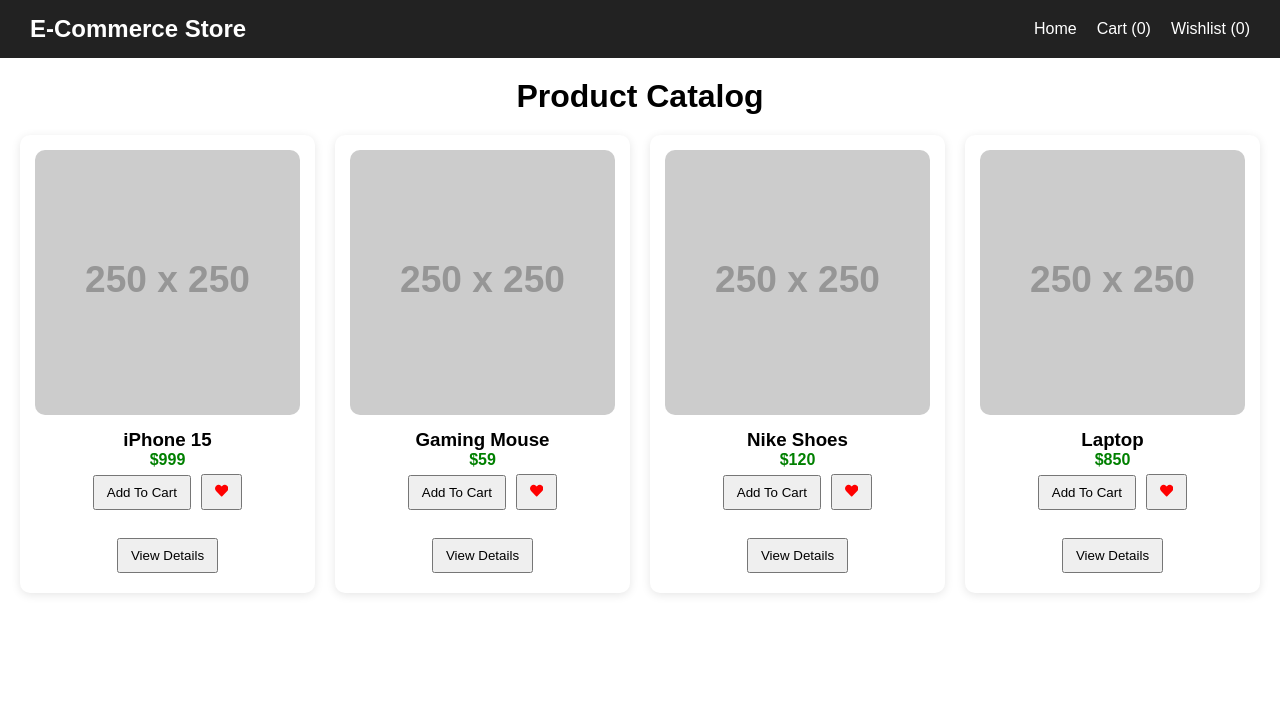
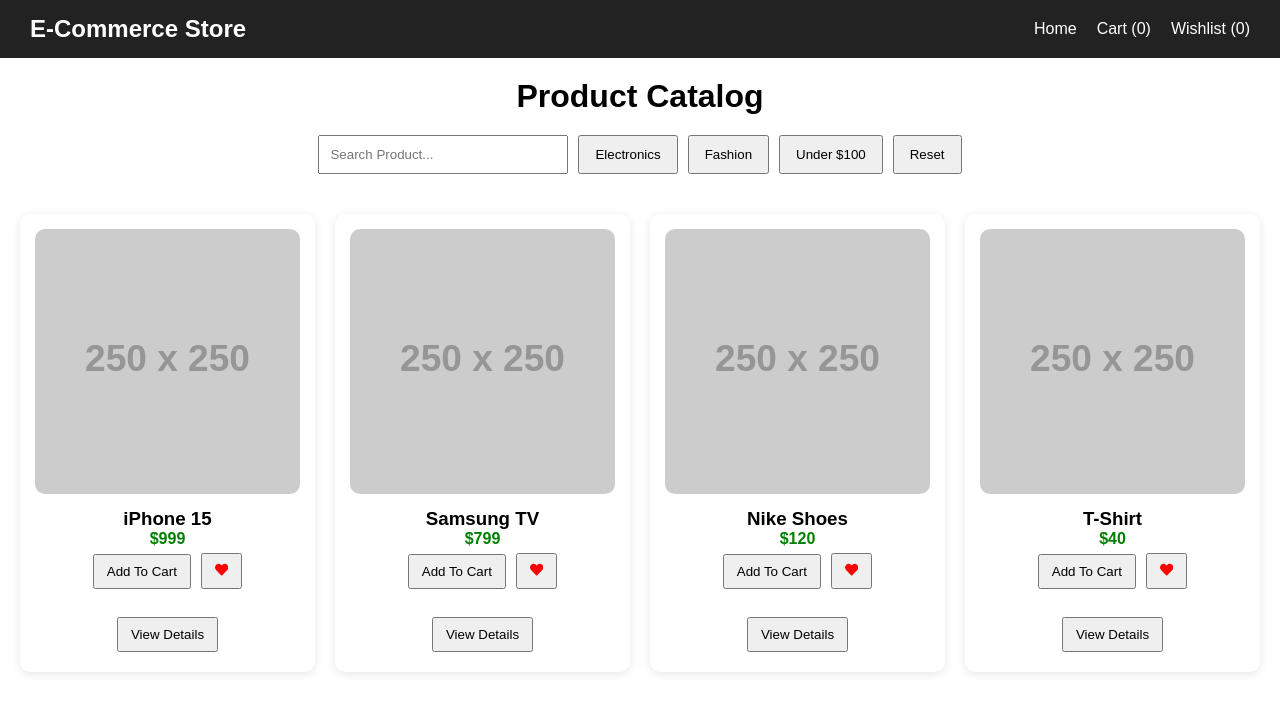
Before and after one commit to sindhukumarray/ecommerce-storefront, a React (Create React App) app: page / in a window 1280 px wide. Shown: the top 712 px of the page. Built offline with nearby package versions, Linux system fonts and the light colour scheme.

Commit message:
Add product filtering and search functionality

```diff
--- a/src/api/products.json
+++ b/src/api/products.json
@@ -8,8 +8,8 @@
   },
   {
     "id": 2,
-    "name": "Gaming Mouse",
-    "price": 59,
+    "name": "Samsung TV",
+    "price": 799,
     "category": "Electronics",
     "image": "https://via.placeholder.com/250"
   },
@@ -22,9 +22,9 @@
   },
   {
     "id": 4,
-    "name": "Laptop",
-    "price": 850,
-    "category": "Electronics",
+    "name": "T-Shirt",
+    "price": 40,
+    "category": "Fashion",
     "image": "https://via.placeholder.com/250"
   }
 ]
--- /dev/null
+++ b/src/components/Filters/Filters.jsx
@@ -0,0 +1,72 @@
+import { useDispatch } from "react-redux";
+
+import {
+  searchProducts,
+  filterByCategory,
+  filterByPrice,
+  resetFilters,
+} from "../../features/products/productsSlice";
+
+function Filters() {
+  const dispatch = useDispatch();
+
+  return (
+    <div className="filters">
+      <input
+        type="text"
+        placeholder="Search Product..."
+        onChange={(e) =>
+          dispatch(
+            searchProducts(
+              e.target.value
+            )
+          )
+        }
+      />
+
+      <button
+        onClick={() =>
+          dispatch(
+            filterByCategory(
+              "Electronics"
+            )
+          )
+        }
+      >
+        Electronics
+      </button>
+
+      <button
+        onClick={() =>
+          dispatch(
+            filterByCategory(
+              "Fashion"
+            )
+          )
+        }
+      >
+        Fashion
+      </button>
+
+      <button
+        onClick={() =>
+          dispatch(
+            filterByPrice(100)
+          )
+        }
+      >
+        Under $100
+      </button>
+
+      <button
+        onClick={() =>
+          dispatch(resetFilters())
+        }
+      >
+        Reset
+      </button>
+    </div>
+  );
+}
+
+export default Filters;
--- a/src/features/products/productsSlice.js
+++ b/src/features/products/productsSlice.js
@@ -8,8 +8,54 @@
 
 const productsSlice = createSlice({
   name: "products",
+
   initialState,
-  reducers: {},
+
+  reducers: {
+    searchProducts: (state, action) => {
+      state.filteredProducts =
+        state.products.filter((product) =>
+          product.name
+            .toLowerCase()
+            .includes(
+              action.payload.toLowerCase()
+            )
+        );
+    },
+
+    filterByCategory: (
+      state,
+      action
+    ) => {
+      state.filteredProducts =
+        state.products.filter(
+          (product) =>
+            product.category ===
+            action.payload
+        );
+    },
+
+    filterByPrice: (state, action) => {
+      state.filteredProducts =
+        state.products.filter(
+          (product) =>
+            product.price <=
+            action.payload
+        );
+    },
+
+    resetFilters: (state) => {
+      state.filteredProducts =
+        state.products;
+    },
+  },
 });
 
+export const {
+  searchProducts,
+  filterByCategory,
+  filterByPrice,
+  resetFilters,
+} = productsSlice.actions;
+
 export default productsSlice.reducer;
--- a/src/pages/Catalog.jsx
+++ b/src/pages/Catalog.jsx
@@ -2,21 +2,21 @@
 
 import ProductCard from "../components/ProductCard/ProductCard";
 
+import Filters from "../components/Filters/Filters";
+
 function Catalog() {
   const products = useSelector(
-    (state) => state.products.filteredProducts
+    (state) =>
+      state.products.filteredProducts
   );
 
   return (
     <div>
-      <h1
-        style={{
-          textAlign: "center",
-          marginTop: "20px",
-        }}
-      >
+      <h1 className="catalog-title">
         Product Catalog
       </h1>
+
+      <Filters />
 
       <div className="product-grid">
         {products.map((product) => (
--- a/src/styles/globals.css
+++ b/src/styles/globals.css
@@ -65,3 +65,26 @@
 .product-card svg {
   color: red;
 }
+
+.filters {
+  display: flex;
+  gap: 10px;
+  padding: 20px;
+  flex-wrap: wrap;
+  justify-content: center;
+}
+
+.filters input {
+  padding: 10px;
+  width: 250px;
+}
+
+.filters button {
+  padding: 10px 15px;
+  cursor: pointer;
+}
+
+.catalog-title {
+  text-align: center;
+  margin-top: 20px;
+}
```
